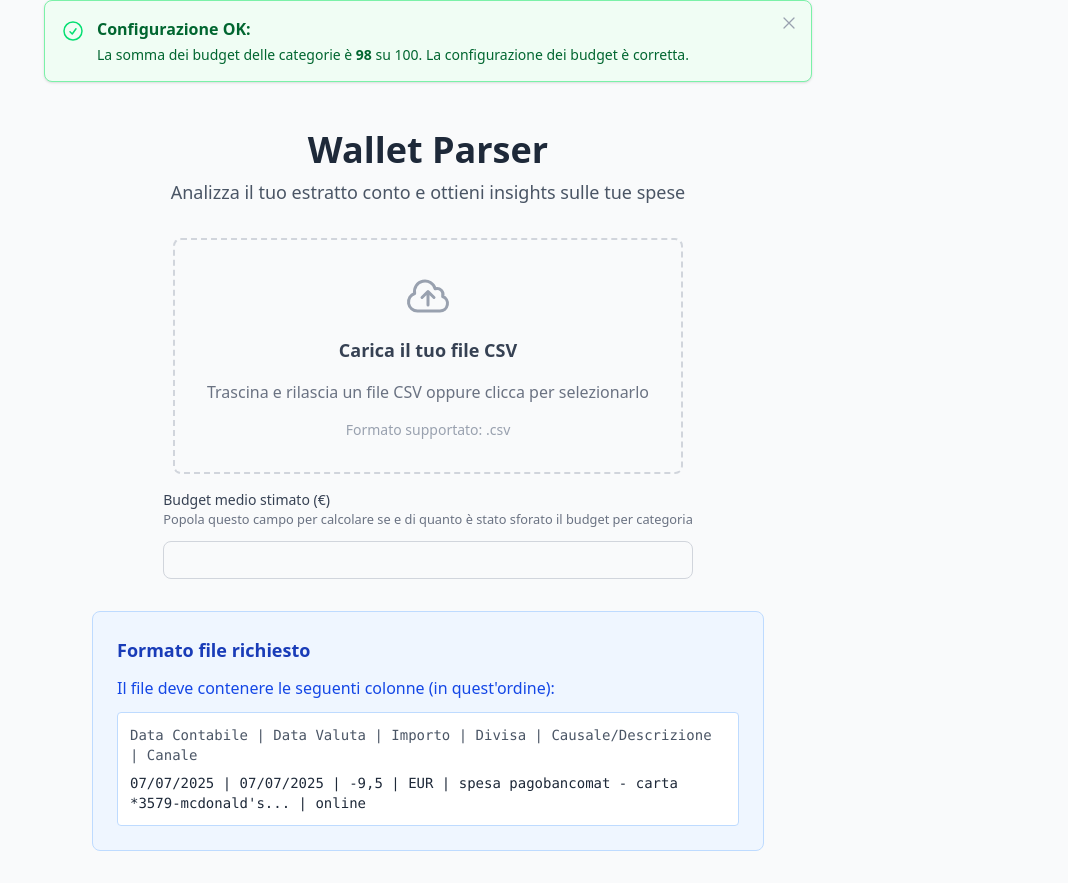
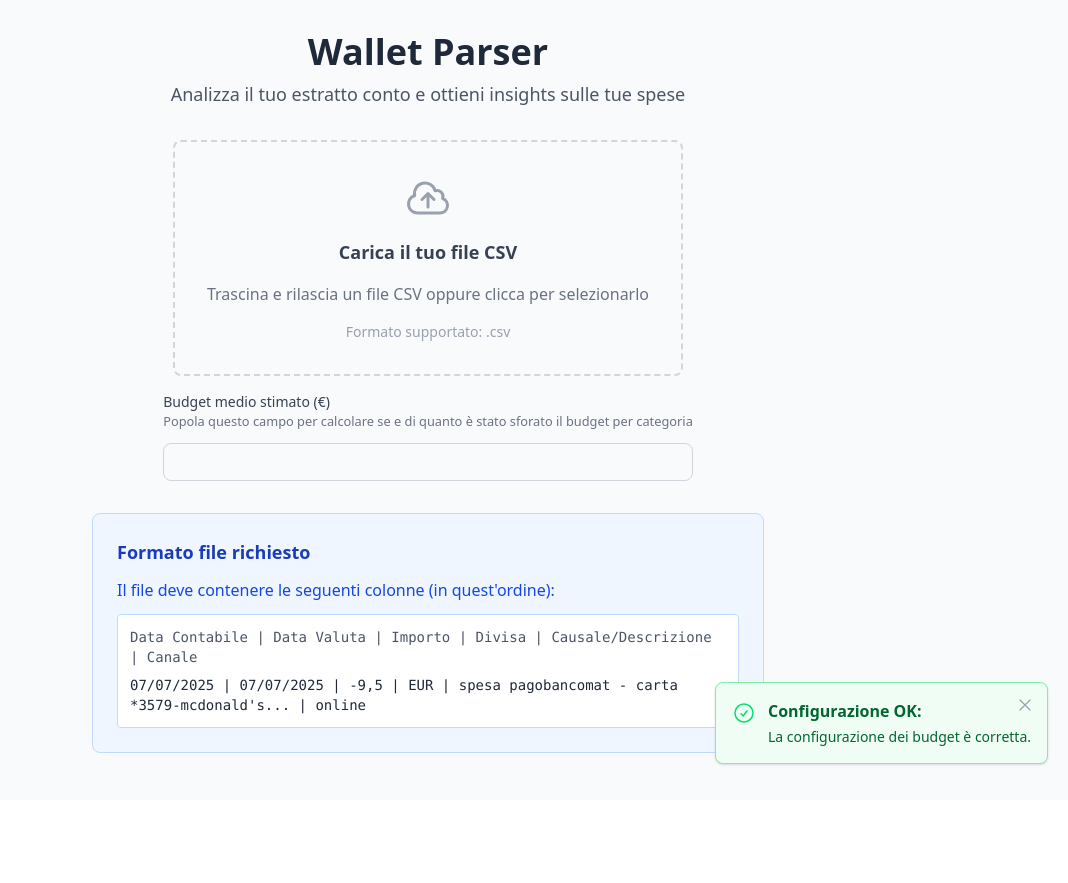
Before and after one commit to diemrt/wallet-parser, a React (Vite) app: page / in a window 1280 px wide. Shown: the whole page, without its empty margins (212-1280 px from the left). After the commit the page ends 800 px from the top, so only its background shows below. Built offline with nearby package versions, Linux system fonts and the light colour scheme.

Commit message:
feat: aggiorna messaggi di avviso nel componente BudgetAlert per maggiore chiarezza e modifica la logica di attivazione dell'avviso

```diff
--- a/public/categories.json
+++ b/public/categories.json
@@ -68,7 +68,7 @@
       "keywords": [
         "ikea", "leroy"
       ],
-      "budget": 3
+      "budget": 5
     }
   ]
 }
--- a/src/components/BudgetAlert.tsx
+++ b/src/components/BudgetAlert.tsx
@@ -9,7 +9,7 @@ const BudgetAlert = () => {
   if (!showAlertBox) return null;
 
   return (
-    <div className={`relative flex items-start max-w-3xl mx-auto rounded-lg border p-4 mb-4 shadow-sm transition-all duration-200
+    <div className={`absolute bottom-5 right-5 flex items-start max-w-3xl mx-auto rounded-lg border p-4 mb-4 shadow-sm transition-all duration-200
       ${showAlert ? 'bg-yellow-50 border-yellow-300 text-yellow-800' : 'bg-green-50 border-green-300 text-green-800'}`}
     >
       <div className="flex-shrink-0 mt-0.5">
@@ -25,8 +25,8 @@ const BudgetAlert = () => {
         </p>
         <p className="text-sm mt-1">
           {showAlert
-            ? <>La somma dei budget delle categorie è <b>{totalBudget}</b>, che supera il valore massimo consigliato di 100. Verifica la configurazione dei budget nelle categorie.</>
-            : <>La somma dei budget delle categorie è <b>{totalBudget}</b> su 100. La configurazione dei budget è corretta.</>
+            ? <>La somma dei budget delle categorie arriva al <b>{totalBudget}%</b>. Verifica la configurazione dei budget nelle categorie.</>
+            : <>La configurazione dei budget è corretta.</>
           }
         </p>
       </div>
--- a/src/hooks/useBudgetAlert.ts
+++ b/src/hooks/useBudgetAlert.ts
@@ -17,7 +17,7 @@ export function useBudgetAlert() {
         if (data && Array.isArray(data.categories)) {
           const sum = data.categories.reduce((acc: number, cat: Category) => acc + (Number(cat.budget) || 0), 0);
           setTotalBudget(sum);
-          if (sum > 100) setShowAlert(true);
+          if (sum != 100) setShowAlert(true);
         }
       })
       .catch(() => {});
```
